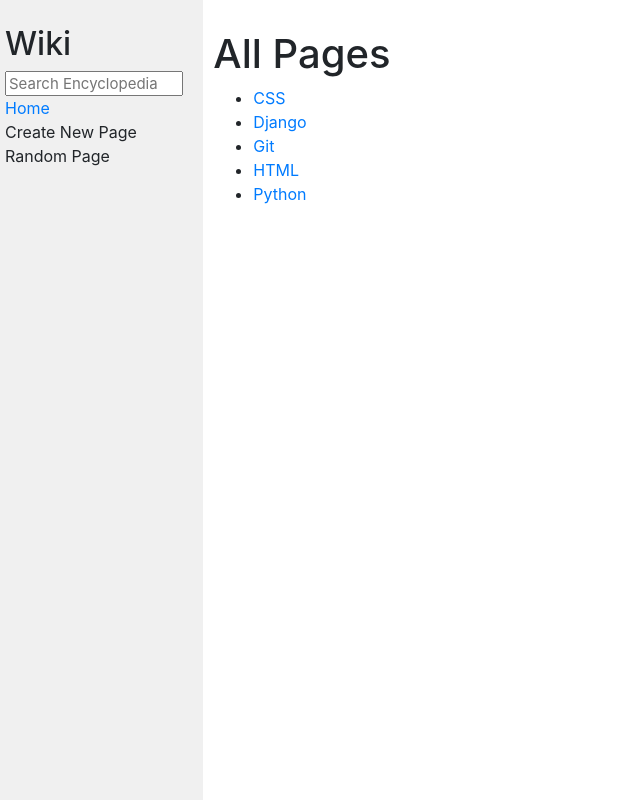
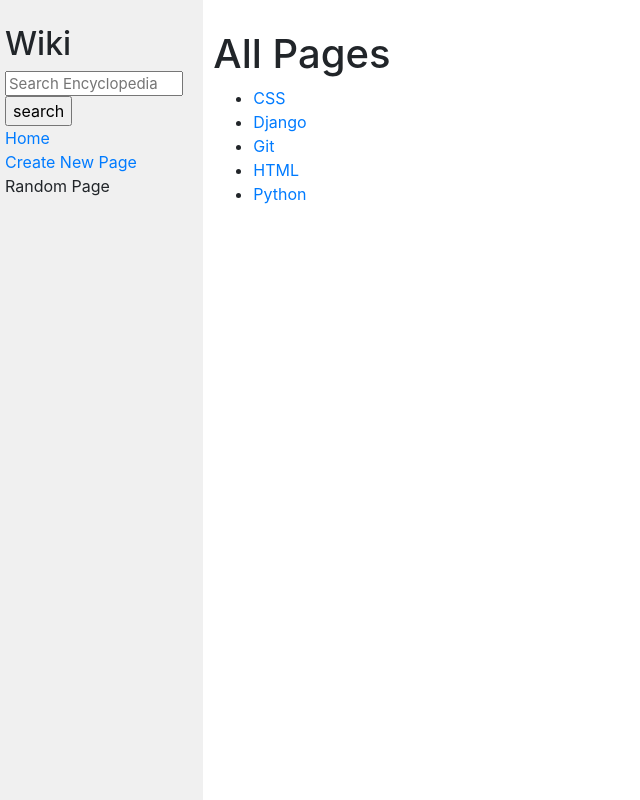
Before and after one commit to navarroruben/wiki, a Django app: page / in a window 1280 px wide. Shown: the whole page, without its empty margins (0-640 px from the left). Run offline with Django 3.2, Linux system fonts and the light colour scheme; some libraries are stand-ins or nearby versions.

Commit message:
Added functionality to search button, also created a link to create new page.
Signed-off-by: navarroruben <rubenxnavarro@gmail.com>

```diff
--- a/encyclopedia/templates/encyclopedia/layout.html
+++ b/encyclopedia/templates/encyclopedia/layout.html
@@ -12,14 +12,15 @@
         <div class="row">
             <div class="sidebar col-lg-2 col-md-3">
                 <h2>Wiki</h2>
-                <form>
+                <form action="{% url 'search'%}" method="GET">
                     <input class="search" type="text" name="q" placeholder="Search Encyclopedia">
+                    <input type="submit" value="search">
                 </form>
                 <div>
                     <a href="{% url 'index' %}">Home</a>
                 </div>
                 <div>
-                    Create New Page
+                    <a href="{% url 'new_page' %}">Create New Page</a>
                 </div>
                 <div>
                     Random Page
@@ -32,6 +33,5 @@
                 {% endblock %}
             </div>
         </div>
-
     </body>
 </html>
```
